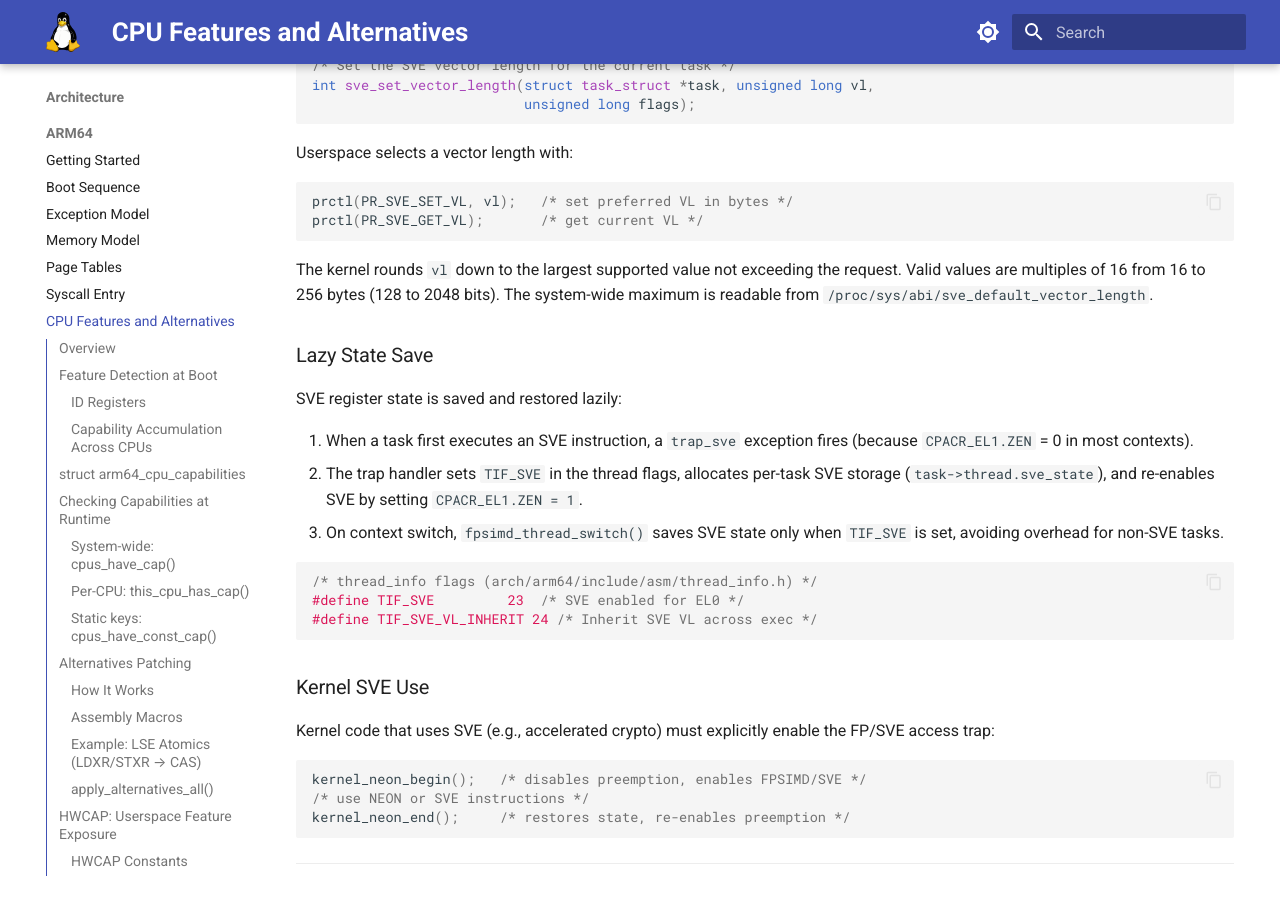
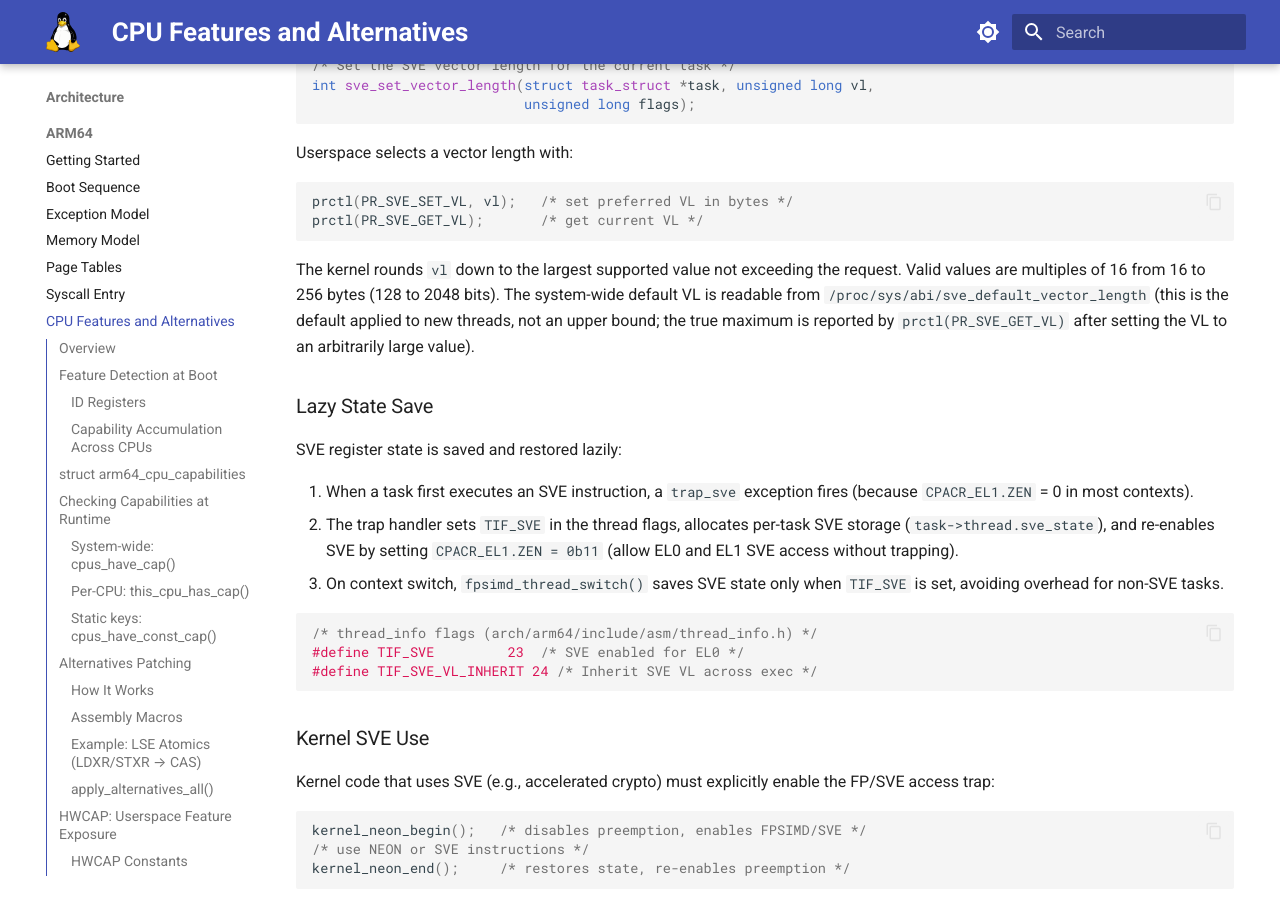
Before and after one commit to laveeshb/linux-kernel-internals, an MkDocs documentation site: the page built from docs/arch/arm64/cpu-features.md, in a window 1280 px wide and 900 px high, scrolled down 9372 px. Built offline with MkDocs 1.6.1 and Material for MkDocs 9.7.7, drawn with Linux system fonts in a browser that asks for light colours; some of the changed text lies outside the part shown.

Commit message:
Fix second-round LKML review issues in arch/arm64/ pages (#538)
- syscall-entry: el0_svc is in entry-common.c (not entry.S); use
  ptrace_report_syscall_entry() and SYSCALL_WORK_SYSCALL_TRACE (Linux 5.12+)
- page-tables: 52-bit VA still uses 4 translation levels, not 5; ASID
  width detected at runtime from ID_AA64MMFR0_EL1 (not ARM64_HW_AFDBM)
- cpu-features: MIDR_CORTEX_A53 is 0x410FD030 (not 0x410FD034);
  MTE sync/async mode controlled by SCTLR_EL1.TCF0 (not TCR_EL1.TCMA);
  CPACR_EL1.ZEN=0b11 to allow EL0 SVE (not ZEN=1); sve_default_vector_length
  is the default VL not the maximum; remove incorrect CONFIG_ARM64_PSEUDO_NMI
  reference for sysfs ID register exposure
- spectre-meltdown: Graviton3 uses Neoverse V1 (not N2); Graviton4 uses N2
- war-stories: DMA_TO_DEVICE uses dc cvac (clean only, not civac);
  BTI exception EC=0x0D (not EC=0x24)

````diff
--- a/docs/arch/arm64/cpu-features.md
+++ b/docs/arch/arm64/cpu-features.md
@@ -400,8 +400,10 @@
 
 The kernel rounds `vl` down to the largest supported value not exceeding the
 request. Valid values are multiples of 16 from 16 to 256 bytes (128 to 2048
-bits). The system-wide maximum is readable from
-`/proc/sys/abi/sve_default_vector_length`.
+bits). The system-wide default VL is readable from
+`/proc/sys/abi/sve_default_vector_length` (this is the default applied to new
+threads, not an upper bound; the true maximum is reported by
+`prctl(PR_SVE_GET_VL)` after setting the VL to an arbitrarily large value).
 
 ### Lazy State Save
 
@@ -411,7 +413,7 @@
    (because `CPACR_EL1.ZEN` = 0 in most contexts).
 2. The trap handler sets `TIF_SVE` in the thread flags, allocates per-task
    SVE storage (`task->thread.sve_state`), and re-enables SVE by setting
-   `CPACR_EL1.ZEN = 1`.
+   `CPACR_EL1.ZEN = 0b11` (allow EL0 and EL1 SVE access without trapping).
 3. On context switch, `fpsimd_thread_switch()` saves SVE state only when
    `TIF_SVE` is set, avoiding overhead for non-SVE tasks.
 
@@ -571,8 +573,8 @@
 
 ### sysfs ID Registers
 
-Linux 5.11+ exposes raw ID register values under sysfs (when
-`CONFIG_ARM64_PSEUDO_NMI` or `CONFIG_HWCAP_CPUID` allows EL0 access):
+Linux 5.11+ exposes raw ID register values under sysfs (gated by
+`CONFIG_ARM64_CPUIDLE` build config and `ID_AA64DFR0_EL1.PMSVer` capability checks):
 
 ```bash
 $ grep . /sys/devices/system/cpu/cpu0/regs/identification/*
````
Also changed, not shown: other parts of docs/arch/arm64/cpu-features.md (+6 -6 lines), docs/arch/arm64/page-tables.md (+2 -2 lines), docs/arch/arm64/spectre-meltdown.md (+1 -1 lines), docs/arch/arm64/syscall-entry.md (+4 -4 lines), docs/arch/arm64/war-stories.md (+5 -5 lines).
